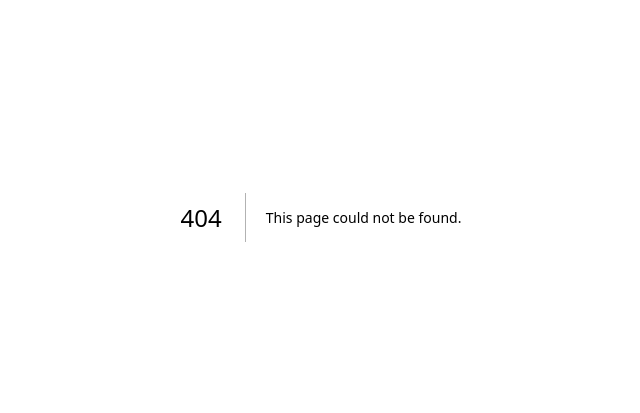
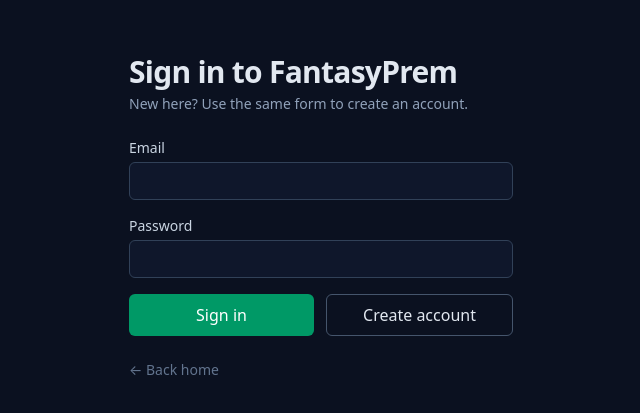
Before and after one commit to leocapp/fantasyprem, a Next.js app in the folder frontend/: page /login in a window 1280 px wide. Before the commit this address had no page. Shown: the part 183-596 px from the top of the page, without its empty margins (319-959 px from the left). Built offline with nearby package versions, Linux system fonts and the light colour scheme; no server answers.

Commit message:
Add auth: login, signup, protected dashboard, backend JWT verification

```diff
--- /dev/null
+++ b/frontend/src/app/auth/actions.ts
@@ -0,0 +1,14 @@
+"use server";
+
+import { revalidatePath } from "next/cache";
+import { redirect } from "next/navigation";
+
+import { createClient } from "@/lib/supabase/server";
+
+export async function signOut() {
+  const supabase = await createClient();
+  await supabase.auth.signOut();
+
+  revalidatePath("/", "layout");
+  redirect("/login");
+}
--- /dev/null
+++ b/frontend/src/app/auth/confirm/route.ts
@@ -0,0 +1,29 @@
+import { type EmailOtpType } from "@supabase/supabase-js";
+import { redirect } from "next/navigation";
+import { type NextRequest } from "next/server";
+
+import { createClient } from "@/lib/supabase/server";
+
+/**
+ * Landing point for links in Supabase emails (confirm signup, password reset).
+ * Exchanges the token_hash for a session, then forwards the user on.
+ */
+export async function GET(request: NextRequest) {
+  const { searchParams } = new URL(request.url);
+  const tokenHash = searchParams.get("token_hash");
+  const type = searchParams.get("type") as EmailOtpType | null;
+  const next = searchParams.get("next") ?? "/dashboard";
+
+  if (!tokenHash || !type) {
+    redirect("/login?error=Invalid+confirmation+link.");
+  }
+
+  const supabase = await createClient();
+  const { error } = await supabase.auth.verifyOtp({ type, token_hash: tokenHash });
+
+  if (error) {
+    redirect(`/login?error=${encodeURIComponent(error.message)}`);
+  }
+
+  redirect(next);
+}
--- /dev/null
+++ b/frontend/src/app/dashboard/page.tsx
@@ -0,0 +1,77 @@
+import { redirect } from "next/navigation";
+
+import { signOut } from "@/app/auth/actions";
+import { apiFetch } from "@/lib/api";
+import { createClient } from "@/lib/supabase/server";
+
+type MeResponse = {
+  id: string;
+  email: string | null;
+  role: string | null;
+};
+
+export const dynamic = "force-dynamic";
+
+export default async function DashboardPage() {
+  const supabase = await createClient();
+
+  // getUser() revalidates the token with Supabase; getSession() alone is not
+  // trustworthy on the server.
+  const {
+    data: { user },
+  } = await supabase.auth.getUser();
+
+  if (!user) redirect("/login");
+
+  const {
+    data: { session },
+  } = await supabase.auth.getSession();
+
+  let backend: { ok: true; data: MeResponse } | { ok: false; error: string };
+  try {
+    backend = {
+      ok: true,
+      data: await apiFetch<MeResponse>("/api/me", { accessToken: session?.access_token }),
+    };
+  } catch (error) {
+    backend = { ok: false, error: error instanceof Error ? error.message : "Unknown error" };
+  }
+
+  return (
+    <main className="mx-auto flex min-h-screen max-w-2xl flex-col justify-center gap-8 p-8">
+      <div className="flex items-start justify-between gap-4">
+        <div>
+          <h1 className="text-3xl font-bold tracking-tight">Dashboard</h1>
+          <p className="mt-1 text-slate-400">Signed in as {user.email}</p>
+        </div>
+        <form action={signOut}>
+          <button className="rounded-md border border-slate-600 px-3 py-1.5 text-sm text-slate-300 hover:border-slate-400">
+            Sign out
+          </button>
+        </form>
+      </div>
+
+      <section className="rounded-lg border border-slate-700 bg-slate-900/50 p-5">
+        <h2 className="text-sm font-semibold uppercase tracking-wide text-slate-400">
+          Backend token verification
+        </h2>
+        {backend.ok ? (
+          <div className="mt-3 space-y-1">
+            <p className="text-emerald-400">FastAPI verified your Supabase JWT.</p>
+            <p className="font-mono text-xs text-slate-500">user id: {backend.data.id}</p>
+            <p className="font-mono text-xs text-slate-500">role: {backend.data.role ?? "—"}</p>
+          </div>
+        ) : (
+          <div className="mt-3 space-y-1">
+            <p className="text-amber-400">Backend rejected or could not be reached.</p>
+            <p className="font-mono text-xs text-slate-500">{backend.error}</p>
+          </div>
+        )}
+      </section>
+
+      <p className="text-sm text-slate-500">
+        No leagues yet — that&apos;s the next thing to build.
+      </p>
+    </main>
+  );
+}
--- /dev/null
+++ b/frontend/src/app/login/actions.ts
@@ -0,0 +1,47 @@
+"use server";
+
+import { revalidatePath } from "next/cache";
+import { redirect } from "next/navigation";
+
+import { createClient } from "@/lib/supabase/server";
+
+function readCredentials(formData: FormData) {
+  return {
+    email: String(formData.get("email") ?? "").trim(),
+    password: String(formData.get("password") ?? ""),
+  };
+}
+
+export async function login(formData: FormData) {
+  const { email, password } = readCredentials(formData);
+  const supabase = await createClient();
+
+  const { error } = await supabase.auth.signInWithPassword({ email, password });
+
+  // redirect() works by throwing, so it must sit outside any try/catch.
+  if (error) {
+    redirect(`/login?error=${encodeURIComponent(error.message)}`);
+  }
+
+  revalidatePath("/", "layout");
+  redirect("/dashboard");
+}
+
+export async function signup(formData: FormData) {
+  const { email, password } = readCredentials(formData);
+  const supabase = await createClient();
+
+  const { data, error } = await supabase.auth.signUp({ email, password });
+
+  if (error) {
+    redirect(`/login?error=${encodeURIComponent(error.message)}`);
+  }
+
+  // With email confirmation enabled, signUp returns a user but no session.
+  if (!data.session) {
+    redirect("/login?message=Check+your+email+to+confirm+your+account.");
+  }
+
+  revalidatePath("/", "layout");
+  redirect("/dashboard");
+}
--- /dev/null
+++ b/frontend/src/app/login/page.tsx
@@ -0,0 +1,97 @@
+import Link from "next/link";
+import { redirect } from "next/navigation";
+
+import { createClient } from "@/lib/supabase/server";
+import { getSupabaseEnv } from "@/lib/supabase/env";
+
+import { login, signup } from "./actions";
+
+type SearchParams = Promise<{ error?: string; message?: string }>;
+
+export default async function LoginPage({ searchParams }: { searchParams: SearchParams }) {
+  const { error, message } = await searchParams;
+
+  if (!getSupabaseEnv()) {
+    return (
+      <main className="mx-auto flex min-h-screen max-w-md flex-col justify-center gap-4 p-8">
+        <h1 className="text-2xl font-bold">Supabase not configured</h1>
+        <p className="text-slate-400">
+          Add <code>NEXT_PUBLIC_SUPABASE_URL</code> and <code>NEXT_PUBLIC_SUPABASE_ANON_KEY</code> to{" "}
+          <code>frontend/.env.local</code>, then restart the dev server.
+        </p>
+      </main>
+    );
+  }
+
+  const supabase = await createClient();
+  const {
+    data: { user },
+  } = await supabase.auth.getUser();
+
+  if (user) redirect("/dashboard");
+
+  return (
+    <main className="mx-auto flex min-h-screen max-w-md flex-col justify-center gap-6 p-8">
+      <div>
+        <h1 className="text-3xl font-bold tracking-tight">Sign in to FantasyPrem</h1>
+        <p className="mt-1 text-sm text-slate-400">New here? Use the same form to create an account.</p>
+      </div>
+
+      {error ? (
+        <p className="rounded-md border border-red-800 bg-red-950/40 px-4 py-3 text-sm text-red-300">
+          {error}
+        </p>
+      ) : null}
+
+      {message ? (
+        <p className="rounded-md border border-emerald-800 bg-emerald-950/40 px-4 py-3 text-sm text-emerald-300">
+          {message}
+        </p>
+      ) : null}
+
+      <form className="flex flex-col gap-4">
+        <label className="flex flex-col gap-1 text-sm">
+          <span className="text-slate-300">Email</span>
+          <input
+            name="email"
+            type="email"
+            required
+            autoComplete="email"
+            className="rounded-md border border-slate-700 bg-slate-900 px-3 py-2 text-slate-100 outline-none focus:border-slate-500"
+          />
+        </label>
+
+        <label className="flex flex-col gap-1 text-sm">
+          <span className="text-slate-300">Password</span>
+          <input
+            name="password"
+            type="password"
+            required
+            minLength={6}
+            autoComplete="current-password"
+            className="rounded-md border border-slate-700 bg-slate-900 px-3 py-2 text-slate-100 outline-none focus:border-slate-500"
+          />
+        </label>
+
+        <div className="flex gap-3">
+          <button
+            formAction={login}
+            className="flex-1 rounded-md bg-emerald-600 px-4 py-2 font-medium text-white hover:bg-emerald-500"
+          >
+            Sign in
+          </button>
+          <button
+            formAction={signup}
+            className="flex-1 rounded-md border border-slate-600 px-4 py-2 font-medium text-slate-200 hover:border-slate-400"
+          >
+            Create account
+          </button>
+        </div>
+      </form>
+
+      <Link href="/" className="text-sm text-slate-500 hover:text-slate-300">
+        ← Back home
+      </Link>
+    </main>
+  );
+}
--- a/frontend/src/app/page.tsx
+++ b/frontend/src/app/page.tsx
@@ -1,3 +1,5 @@
+import Link from "next/link";
+
 import { apiFetch, API_BASE_URL } from "@/lib/api";
 
 type HelloResponse = {
@@ -28,8 +30,14 @@
       <div>
         <h1 className="text-4xl font-bold tracking-tight">FantasyPrem</h1>
         <p className="mt-2 text-slate-400">
-          Frontend is running. Skeleton only — no app features yet.
+          Draft real players. Score real points. Snake draft, head-to-head, Premier League.
         </p>
+        <Link
+          href="/login"
+          className="mt-4 inline-block rounded-md bg-emerald-600 px-4 py-2 font-medium text-white hover:bg-emerald-500"
+        >
+          Sign in
+        </Link>
       </div>
 
       <section className="rounded-lg border border-slate-700 bg-slate-900/50 p-5">
--- a/frontend/src/lib/api.ts
+++ b/frontend/src/lib/api.ts
@@ -40,7 +40,12 @@
   const parsed: unknown = raw ? safeJsonParse(raw) : null;
 
   if (!response.ok) {
-    throw new ApiError(response.status, `${response.status} ${response.statusText}`, parsed);
+    // FastAPI puts the useful part in `detail`; surface it instead of a bare status.
+    const detail =
+      parsed && typeof parsed === "object" && "detail" in parsed
+        ? String((parsed as { detail: unknown }).detail)
+        : response.statusText;
+    throw new ApiError(response.status, `${response.status} — ${detail}`, parsed);
   }
 
   return parsed as T;
```
Also changed, not shown: 1 other file (tests, documents, lock files or other folders).
